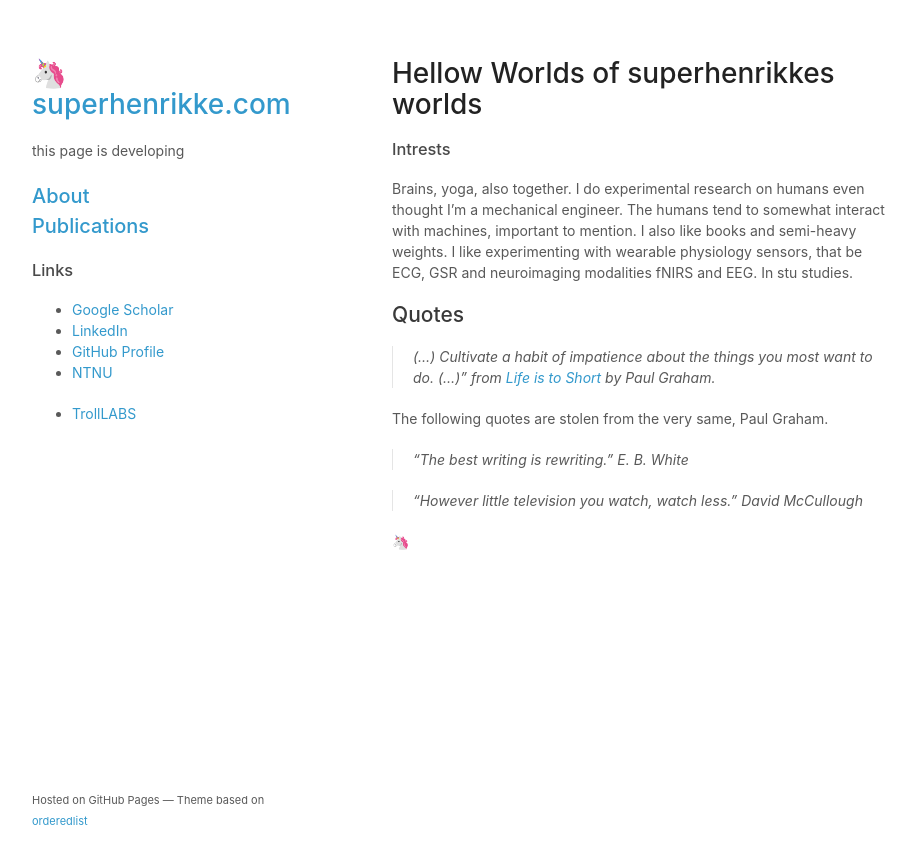
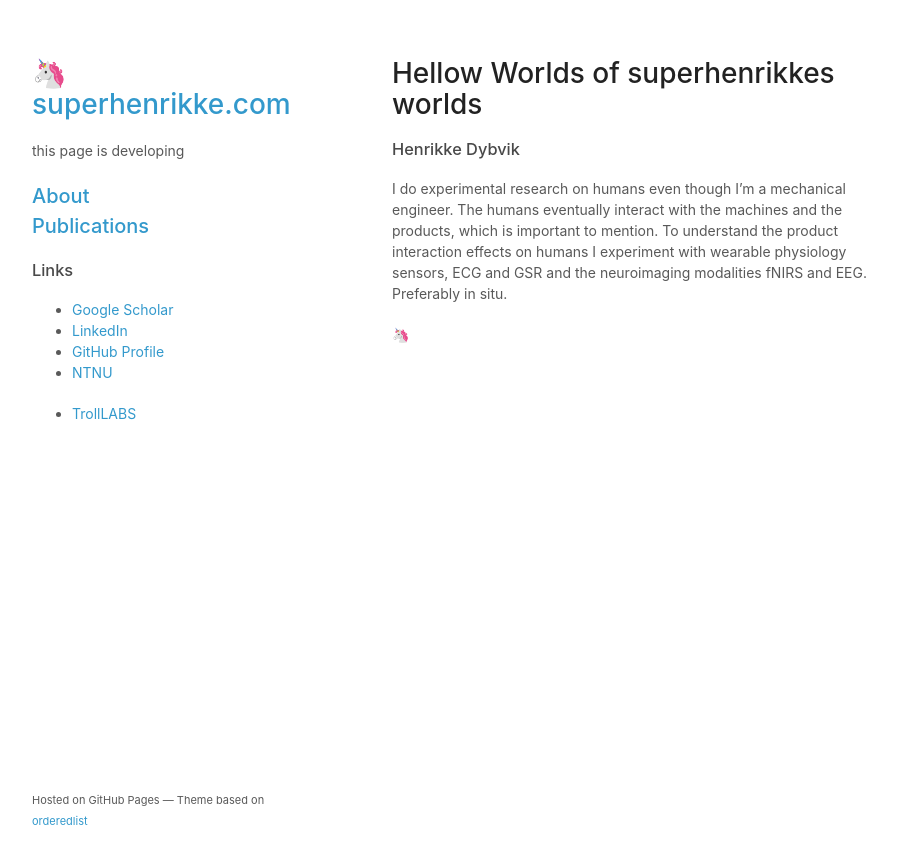
Before and after one commit to superhenrikke/superhenrikke.github.io, a Jekyll site: the page built from index.md, in a window 1280 px wide. Shown: the top 864 px of the page, without its empty margins (178-1094 px from the left). Built offline with Jekyll 4.4.1, drawn with Linux system fonts in a browser that asks for light colours; our own code applies the rules of GitHub Pages for plain Markdown files; a script that is not in the unit is left out.

Commit message:
Update index.md

```diff
--- a/index.md
+++ b/index.md
@@ -1,20 +1,9 @@
 # Hellow Worlds of superhenrikkes worlds
 
 
-### Intrests
-Brains, yoga, also together. I do experimental research on humans even thought I'm a mechanical engineer. The humans tend to somewhat interact with machines, important to mention. I also like books and semi-heavy weights. I like experimenting with wearable physiology sensors, that be ECG, GSR and neuroimaging modalities fNIRS and EEG. In stu studies.
+### Henrikke Dybvik
+I do experimental research on humans even though I'm a mechanical engineer. The humans eventually interact with the machines and the products, which is important to mention. To understand the product interaction effects on humans I experiment with wearable physiology sensors, ECG and GSR and the neuroimaging modalities fNIRS and EEG. Preferably in situ.
 
-
-## Quotes
-> (...) Cultivate a habit of impatience about the things you most want to do. (...)" from [Life is to Short](http://www.paulgraham.com/vb.html) by Paul Graham.
-
-The following quotes are stolen from the very same, Paul Graham.
-
-> "The best writing is rewriting."
-> E. B. White
-
-> "However little television you watch, watch less."
-> David McCullough
 
 
 🦄
```
